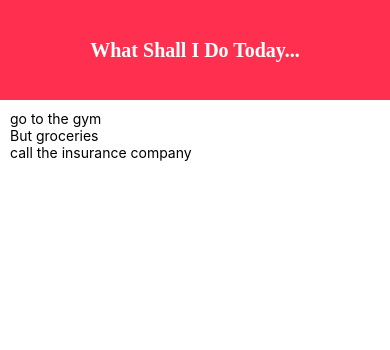
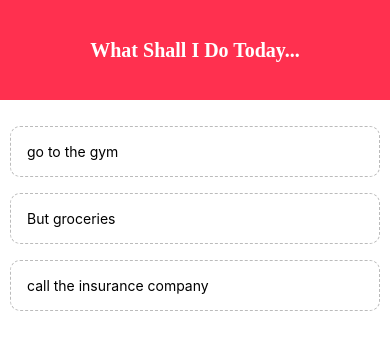
Before and after one commit to HampusJohnOlausson/react-native-todo-app, a React Native app: screen / in a window 390 px wide. Shown: the top 350 px of the page. Built offline with nearby package versions, Linux system fonts and the light colour scheme.

Commit message:
presshandler for each todo (deleting)

```diff
--- a/App.js
+++ b/App.js
@@ -1,6 +1,6 @@
-import { StatusBar } from 'expo-status-bar';
 import React, { useState} from 'react';
 import Header from './components/header'
+import TodoItem from './components/todoItem'
 import { StyleSheet, Text, View, FlatList } from 'react-native';
 
 export default function App() {
@@ -11,6 +11,12 @@ export default function App() {
     { text: 'call the insurance company', key: '3' }
   ]);
 
+  const pressHandler = (key) => {
+    setTodos((prevTodos) => {
+      return prevTodos.filter(todo => todo.key != key);
+    });
+  }
+
   return (
     <View style={styles.container}>
       <Header/>
@@ -20,7 +26,7 @@ export default function App() {
         <FlatList
         data={todos}
         renderItem={({ item }) => (
-          <Text>{item.text}</Text>
+          <TodoItem item={item} pressHandler={pressHandler} />
         )}
         />
         </View>
--- /dev/null
+++ b/components/todoItem.js
@@ -0,0 +1,22 @@
+import React, { Component } from 'react';
+import { StyleSheet, Text,TouchableOpacity } from 'react-native';
+
+export default function TodoItem({ item, pressHandler }) {
+
+    return (
+        <TouchableOpacity onPress={() => pressHandler(item.key)}>
+            <Text style={styles.item}>{item.text}</Text>
+        </TouchableOpacity>
+    )
+}
+
+const styles = StyleSheet.create({
+    item: {
+        padding: 16,
+        marginTop: 16,
+        borderColor: '#bbb',
+        borderWidth: 1,
+        borderStyle: 'dashed',
+        borderRadius: 10
+    }
+})
```
